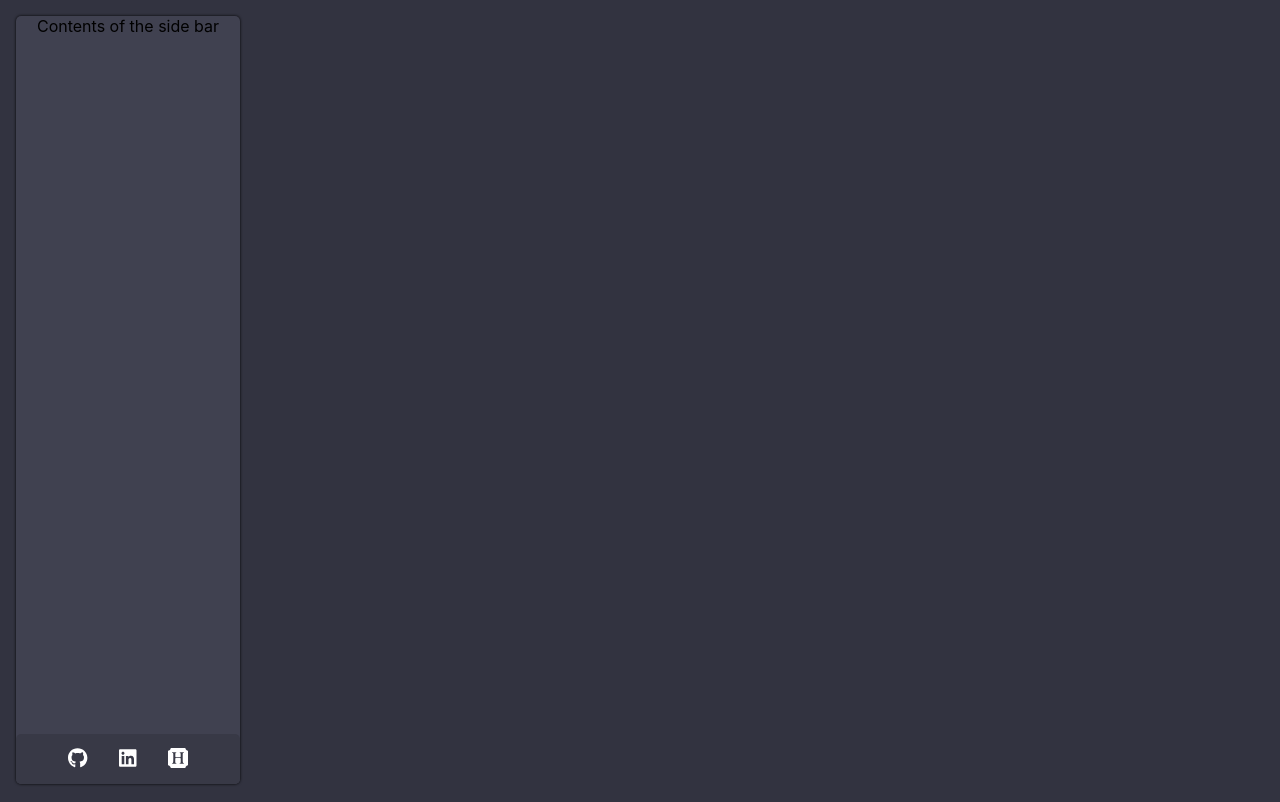
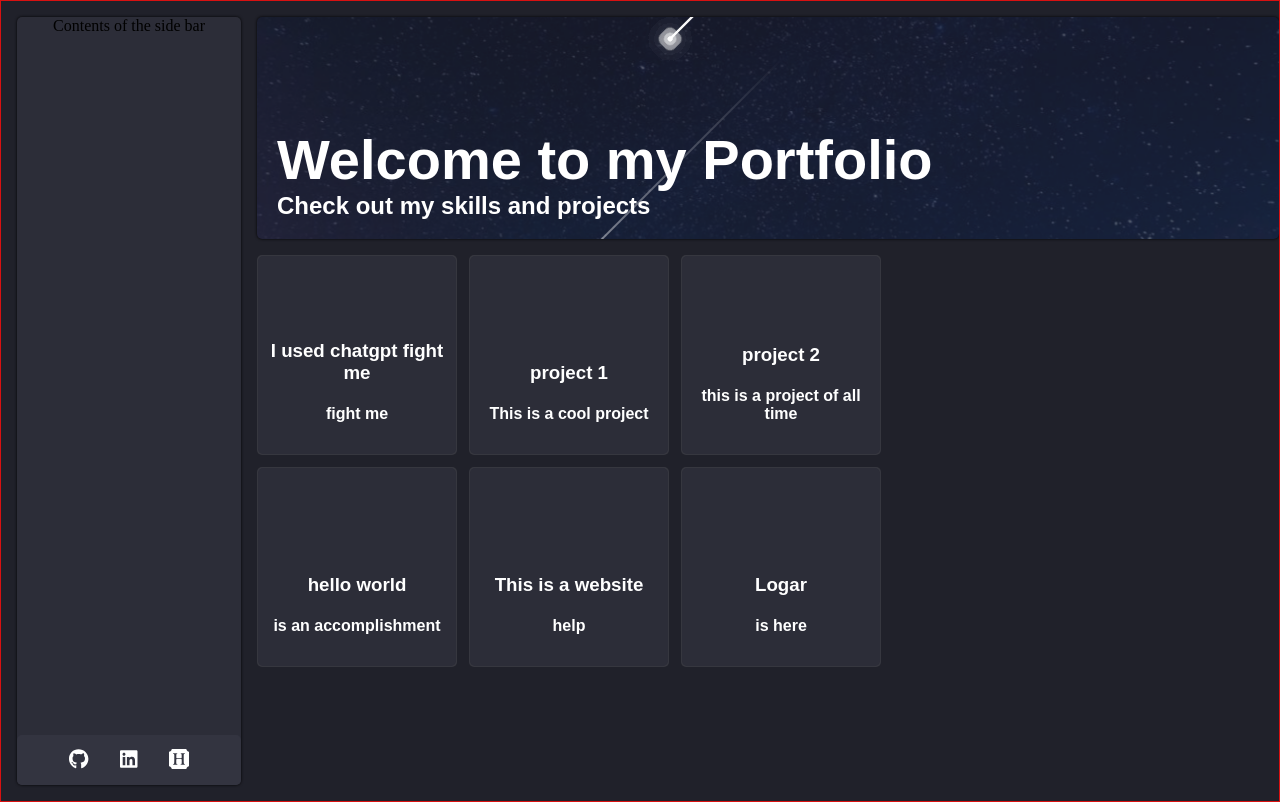
Before and after one commit to gavin-crane/portfolio-page, a React (Create React App) app in the folder portfolio-site/: page / in a window 1280 px wide. Built offline with nearby package versions, Linux system fonts and the light colour scheme.

Commit message:
added stars to the title!

```diff
--- a/portfolio-site/src/components/app/App.css
+++ b/portfolio-site/src/components/app/App.css
@@ -1,5 +1,9 @@
 .App {
   text-align: center;
+  /* width: 500px; */
+    border: 1px solid rgb(216, 17, 17);
+    overflow: hidden;
+
 }
 
 .App-logo {
@@ -22,7 +26,6 @@
   justify-content: center;
   font-size: calc(10px + 2vmin);
   color: white;
-  background-color: rgb(79, 80, 97);
 }
 
 .App-link {
--- a/portfolio-site/src/components/app/App.js
+++ b/portfolio-site/src/components/app/App.js
@@ -1,11 +1,15 @@
 import logo from './logo.svg';
 import './App.css';
 import Overview from '../../components/overview/overview'
+import ProjectCard from '../../components/projectCard/projectCard'
+import Title from '../../components/title/title';
 
 function App() {
   return (
     <div className="App">
      <Overview/>
+     <Title/>
+     <ProjectCard/>
     </div>
   );
 }
--- a/portfolio-site/src/components/overview/overview.css
+++ b/portfolio-site/src/components/overview/overview.css
@@ -7,7 +7,7 @@
     margin-left: 1rem;
     margin-right: 1rem;
     margin-bottom: 1rem;
-    background-color: rgb(64, 65, 80);
+    background-color: rgb(44, 45, 56);
     float: left;
     min-height: calc(100vh - 2rem);
     /* height: 100vh; */
--- a/portfolio-site/src/components/overview/overview.js
+++ b/portfolio-site/src/components/overview/overview.js
@@ -5,14 +5,14 @@ import SocialsBar from '../socialsBar/socialsBar';
 
 function Overview() {
   return (
-    <div className = "overview">
+    <span className = "overview">
       <div className = "insideOverview">
         <div className = "content">
             Contents of the side bar
         </div>
-        <SocialsBar className = "socials"/>
+        <SocialsBar />
       </div>
-    </div>
+    </span>
   );
 }
 export default Overview;
--- /dev/null
+++ b/portfolio-site/src/components/projectCard/projectCard.css
@@ -0,0 +1,123 @@
+:root {
+  --card-color: rgb(44, 45, 56);
+
+}
+
+
+
+
+/* body {
+  align-items: center;
+  display: flex;
+  height: 100vh;
+  justify-content: center;
+  margin: 0px;
+  overflow: hidden;
+  padding: 0px;
+} */
+
+#cards {
+    /* color: rgb(54, 52, 69); */
+    display: flex;
+    flex-wrap: wrap;
+    flex: 1 0;
+    max-width: 700px;
+    gap: 12px;
+    margin-top: 1rem;
+    overflow: hidden;
+}
+
+
+  /* float: left;
+  margin-top: 1rem;
+  display: flex;
+  flex-wrap: wrap;
+  gap: 12px;
+  max-width: 616px;
+  width: calc(100% - 0px); */
+
+
+#cards:hover > .card::after {
+  opacity: 1;
+}
+
+.card {
+  background-color: rgba(255, 255, 255, 0.1);
+  border-radius: 5px;
+  cursor: pointer;
+  display: flex;
+  height: 200px;
+  flex-direction: column;
+  position: relative;
+  width: 200px;
+}
+
+.card:hover::before {
+  opacity: 1;
+}
+
+.card::before,
+.card::after {
+  border-radius: inherit;
+  content: "";
+  height: 100%;
+  left: 0px;
+  opacity: 0;
+  position: absolute;
+  top: 0px;
+  transition: opacity 500ms;
+  width: 100%;
+}
+
+.card::before {
+  background: radial-gradient(
+    800px circle at var(--mouse-x) var(--mouse-y),
+    rgba(255, 255, 255, 0.06),
+    transparent 40%
+  );
+  z-index: 3;
+}
+
+.card::after {
+  background: radial-gradient(
+    600px circle at var(--mouse-x) var(--mouse-y),
+    rgba(255, 255, 255, 0.4),
+    transparent 40%
+  );
+  z-index: 1;
+}
+
+.card > .card-content {
+  /* margin-top: 20px;    */
+  background-color: var(--card-color);
+  border-radius: inherit;
+  display: flex;
+  flex-direction: column;
+  flex-grow: 1;
+  inset: 1px;
+  padding: 10px;
+  position: absolute;
+  z-index: 2;
+}
+
+/* -- ↓ ↓ ↓ extra card content styles ↓ ↓ ↓ -- */
+
+.card {
+    font-family: Arial;
+    color: #ffffff;
+}
+
+
+
+.card-image {
+  align-items: center;
+  display: flex;
+  height: 140px;
+  justify-content: center;
+  overflow: hidden;
+}
+
+.card-image > i {
+  font-size: 6em;
+  opacity: 0.25;
+}
--- /dev/null
+++ b/portfolio-site/src/components/projectCard/projectCard.js
@@ -0,0 +1,123 @@
+import React, { useEffect } from 'react';
+import './projectCard.css';
+
+
+
+export default function ProjectCard() {
+
+    useEffect(() => {
+        console.log('Component mounted!');
+        document.getElementById("cards").onmousemove = e => {
+            for(const card of document.getElementsByClassName("card")) {
+              const rect = card.getBoundingClientRect(),
+                    x = e.clientX - rect.left,
+                    y = e.clientY - rect.top;
+
+              card.style.setProperty("--mouse-x", `${x}px`);
+              card.style.setProperty("--mouse-y", `${y}px`);
+            };
+        }
+    }, []);
+  return (
+    <>
+        <div id="cards">
+        <div class="card">
+            <div class="card-content">
+            <div class="card-image">
+                <i class="fa-duotone fa-apartment"></i>
+            </div>
+            <div class="card-info-wrapper">
+                <div class="card-info">
+                <i class="fa-duotone fa-apartment"></i>
+                <div class="card-info-title">
+                    <h3>I used chatgpt fight me</h3>
+                    <h4>fight me</h4>
+                </div>
+                </div>
+            </div>
+            </div>
+        </div>
+        <div class="card">
+            <div class="card-content">
+            <div class="card-image">
+                <i class="fa-duotone fa-unicorn"></i>
+            </div>
+            <div class="card-info-wrapper">
+                <div class="card-info">
+                <i class="fa-duotone fa-unicorn"></i>
+                <div class="card-info-title">
+                    <h3>project 1</h3>
+                    <h4>This is a cool project</h4>
+                </div>
+                </div>
+            </div>
+            </div>
+        </div>
+        <div class="card">
+            <div class="card-content">
+            <div class="card-image">
+                <i class="fa-duotone fa-blender-phone"></i>
+            </div>
+            <div class="card-info-wrapper">
+                <div class="card-info">
+                <i class="fa-duotone fa-blender-phone"></i>
+                <div class="card-info-title">
+                    <h3>project 2</h3>
+                    <h4>this is a project of all time</h4>
+                </div>
+                </div>
+            </div>
+            </div>
+        </div>
+        <div class="card">
+            <div class="card-content">
+            <div class="card-image">
+                <i class="fa-duotone fa-person-to-portal"></i>
+            </div>
+            <div class="card-info-wrapper">
+                <div class="card-info">
+                <i class="fa-duotone fa-person-to-portal"></i>
+                <div class="card-info-title">
+                    <h3>hello world</h3>
+                    <h4>is an accomplishment</h4>
+                </div>
+                </div>
+            </div>
+            </div>
+        </div>
+        <div class="card">
+            <div class="card-content">
+            <div class="card-image">
+                <i class="fa-duotone fa-person-from-portal"></i>
+            </div>
+            <div class="card-info-wrapper">
+                <div class="card-info">
+                <i class="fa-duotone fa-person-from-portal"></i>
+                <div class="card-info-title">
+                    <h3>This is a website</h3>
+                    <h4>help</h4>
+                </div>
+                </div>
+            </div>
+            </div>
+        </div>
+        <div class="card">
+            <div class="card-content">
+            <div class="card-image">
+                <i class="fa-duotone fa-otter"></i>
+            </div>
+            <div class="card-info-wrapper">
+                <div class="card-info">
+                <i class="fa-duotone fa-otter"></i>
+                <div class="card-info-title">
+                    <h3>Logar</h3>
+                    <h4>is here</h4>
+                </div>
+                </div>
+            </div>
+            </div>
+        </div>
+        </div>
+    </>
+  )
+}
--- a/portfolio-site/src/components/socialsBar/socialsBar.css
+++ b/portfolio-site/src/components/socialsBar/socialsBar.css
@@ -6,6 +6,6 @@
     align-items: center;
     justify-content: center;
     height: 50px;
-    background-color:  rgb(56, 57, 70);
+    background-color:  rgb(51, 52, 64);
     border-radius: 0.3125rem;
 }
--- /dev/null
+++ b/portfolio-site/src/components/title/title.css
@@ -0,0 +1,144 @@
+.title {
+    box-shadow: 0px 0px 3px 0px rgb(0, 0, 0);
+    padding-top: 4.5rem;
+    border-radius: 0.3125rem;
+    display: flex;
+    flex-wrap: wrap;
+    flex: 1 0;
+    margin-top: 1rem;
+    overflow: hidden;
+    position: relative;
+}
+
+.title::before {
+    content: "";
+    position: absolute;
+    top: 0;
+    left: 0;
+    right: 0;
+    bottom: 0;
+    background-image: url(starry.jpg);
+    background-repeat: no-repeat;
+    background-position: center;
+    background-size: cover;
+    opacity: 0.3;
+    z-index: -1;
+    background-position-x:center;
+    background-size: cover;
+    animation: animateBg 50s linear infinite;
+}
+
+@keyframes animateBg {
+    0%, 100% {
+        transform:scale(1)
+    }
+    50% {
+        transform:scale(1.2)
+    }
+}
+
+.titleContainer span {
+    position: absolute;
+    top: -80%;
+    left: 70%;
+    width: 4px;
+    height: 4px;
+    background:#fff;
+    border-radius: 100%;
+    box-shadow: 0 0 0 4px rgba(255, 255, 255, 0.1),
+    0 0 0 8px rgba(255, 255, 255, 0.1),
+    0 0 20px rgba(255, 255, 255, 1);
+    animation: animate 5s linear infinite;
+}
+
+.titleContainer span::before {
+    content: '';
+    position: absolute;
+    top: 50%;
+    transform: translateY(-50%);
+    width: 300px;
+    height: 1px;
+    background: linear-gradient(90deg, #fff,  transparent);
+
+}
+@keyframes animate {
+     0% {
+        transform: rotate(315deg) translateX(0);
+        opacity: 1;
+     }
+     70% {
+        opacity: 1;
+     }
+     100% {
+        transform: rotate(315deg) translateX(-1000px);
+        opacity: 0;
+     }
+}
+
+.titleContainer span:nth-child(1) {
+    top: 0;
+    left: 0;
+    left: initial;
+    animation-delay: 0s;
+    animation-duration: 1s;
+    }
+
+.titleContainer span:nth-child(2) {
+    top:0;
+    right: 80px;
+    left: initial;
+    animation-delay: 0.2s;
+    animation-duration: 3s;
+}
+
+.titleContainer span:nth-child(3) {
+    top: 80px;
+    right: 0px;
+    left: initial;
+    animation-delay: 0.4s;
+    animation-duration: 2s;
+}
+.titleContainer span:nth-child(4) {
+    top: 0px;
+    right: 180px;
+    left: initial;
+    animation-delay: 0.6s;
+    animation-duration: 1.5s;
+}
+.titleContainer span:nth-child(5) {
+    top: 0px;
+    right: 400px;
+    left: initial;
+    animation-delay: 0.8s;
+    animation-duration: 2.5s;
+}
+.titleContainer span:nth-child(6) {
+    top: 0px;
+    right: 600px;
+    left: initial;
+    animation-delay: 1s;
+    animation-duration: 3s;
+}
+
+
+
+.titleContainer {
+    margin-left: 20px;
+    position: relative;
+    z-index: 1;
+}
+.titleContainer > h1 {
+    margin-bottom: 0;
+    font-size: 56px;
+    font-family: "Motiva Sans", Sans-serif;
+    color: rgba(255, 255, 255, 1);
+    font-weight: bold;
+
+}
+.titleContainer > h2 {
+    margin-top: 0;
+    font-family: "Motiva Sans", Sans-serif;
+    color: rgba(255, 255, 255, 1);
+    font-weight: bold;
+    float: left
+}
--- /dev/null
+++ b/portfolio-site/src/components/title/title.js
@@ -0,0 +1,23 @@
+import React from 'react'
+import './title.css';
+
+export default function Title() {
+  return (
+    <div className = "title">
+        <div className = "titleContainer">
+            <h1>Welcome to my Portfolio</h1>
+            <h2>Check out my skills and projects</h2>
+            <span></span>
+            <span></span>
+            <span></span>
+            <span></span>
+            <span></span>
+            <span></span>
+            <span></span>
+            <span></span>
+            <span></span>
+            <span></span>
+        </div>
+    </div>
+  )
+}
--- a/portfolio-site/src/index.css
+++ b/portfolio-site/src/index.css
@@ -1,14 +1,5 @@
 body {
-  background-color: rgb(50, 51, 64);
+  background-color: rgb(32, 33, 42);
   margin: 0;
-  font-family: -apple-system, BlinkMacSystemFont, 'Segoe UI', 'Roboto', 'Oxygen',
-    'Ubuntu', 'Cantarell', 'Fira Sans', 'Droid Sans', 'Helvetica Neue',
-    sans-serif;
-  -webkit-font-smoothing: antialiased;
-  -moz-osx-font-smoothing: grayscale;
+
 }
-
-code {
-  font-family: source-code-pro, Menlo, Monaco, Consolas, 'Courier New',
-    monospace;
-}
```
Also changed, not shown: portfolio-site/src/components/title/starry.jpg (added).
